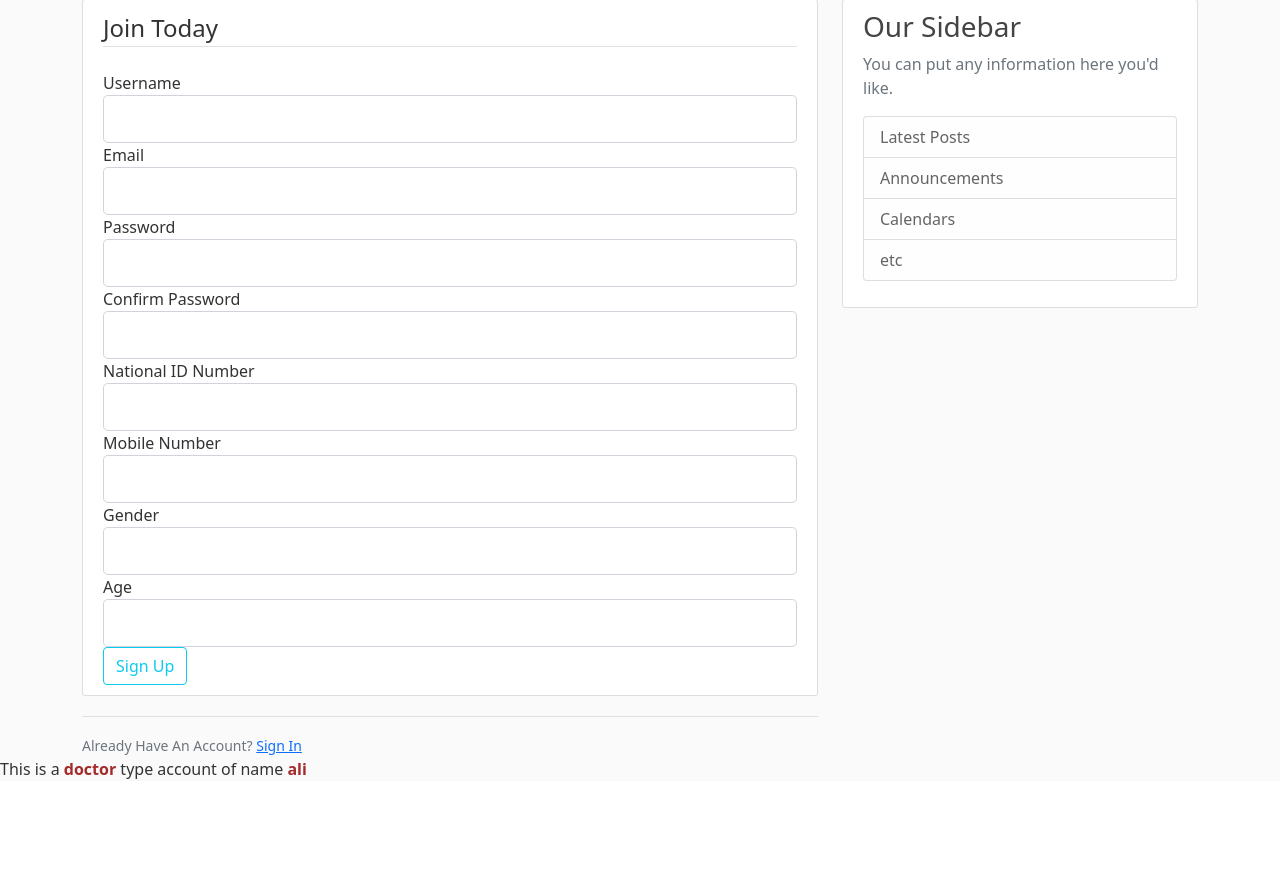
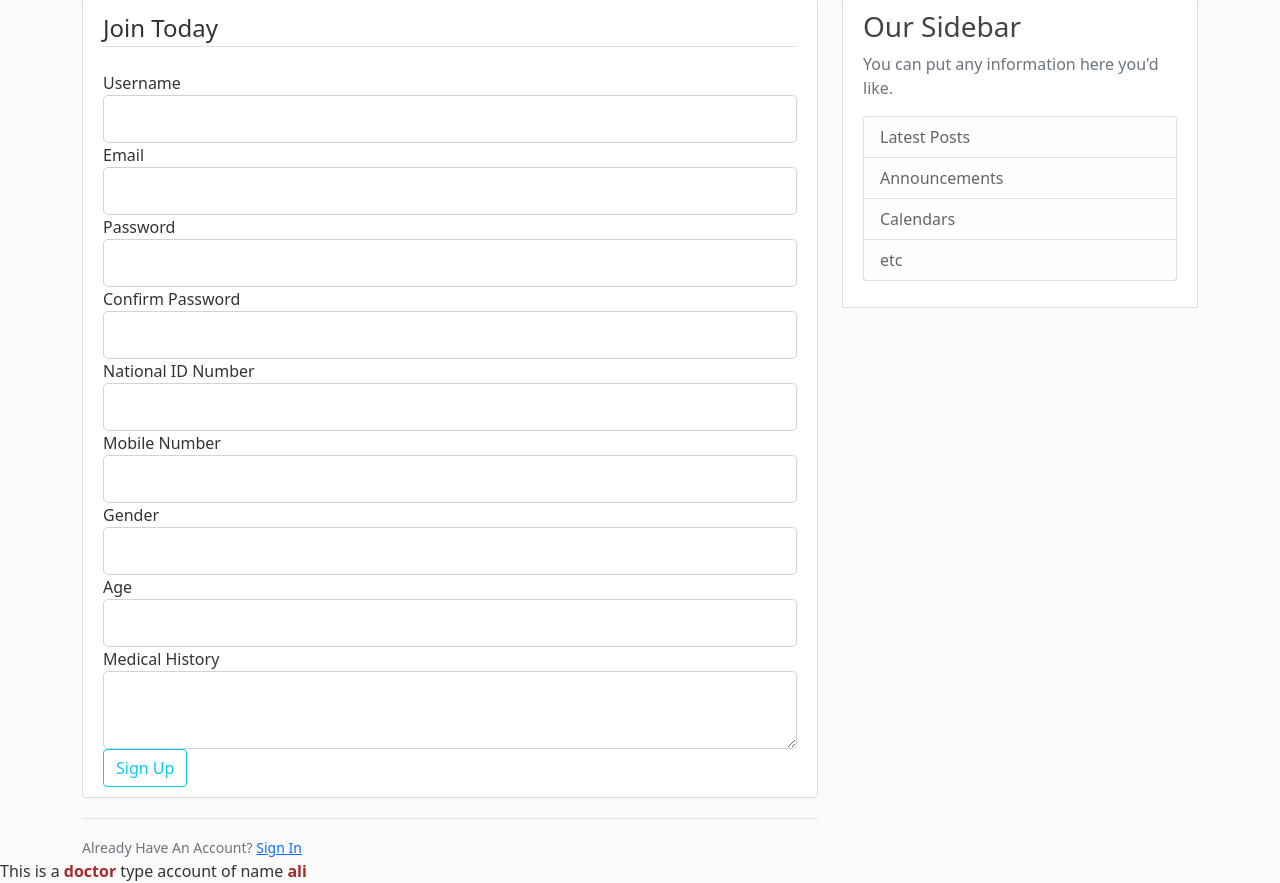
Before and after one commit to MarwaAbdelAal/Hospital-Information-System, a Flask app: template his/templates/register.html in a window 1280 px wide. Shown: the part 81-964 px from the top of the page. Before the commit the page ends 860 px from the top, so only its background shows below. Run offline with Flask 2, Linux system fonts and the light colour scheme; the template is opened without the code that fills it: values that come from a table or form of the project are taken from there, others are empty; a user stored in the database is signed in; some libraries are stand-ins or nearby versions.

Commit message:
updated medical_history in register

```diff
--- a/his/templates/register.html
+++ b/his/templates/register.html
@@ -130,6 +130,22 @@
                         {% endif %}
                     </div>
                 {% endif %}
+                {% if current_user.role != 'admin' %}
+                    <div class="form-group">
+                        {{ form.medical_history.label(class="form-control-label") }}
+
+                        {% if form.medical_history.errors %}
+                            {{ form.medical_history(class="form-control form-control-lg is-invalid") }}
+                            <div class="invalid-feedback">
+                                {% for error in form.medical_history.errors %}
+                                    <span>{{ error }}</span>
+                                {% endfor %}
+                            </div>
+                        {% else %}
+                            {{ form.medical_history(class="form-control form-control-lg") }}
+                        {% endif %}
+                    </div>
+                {% endif %}
             </fieldset>
             <div class="form-group">
                 {{ form.submit(class="btn btn-outline-info") }}
```
